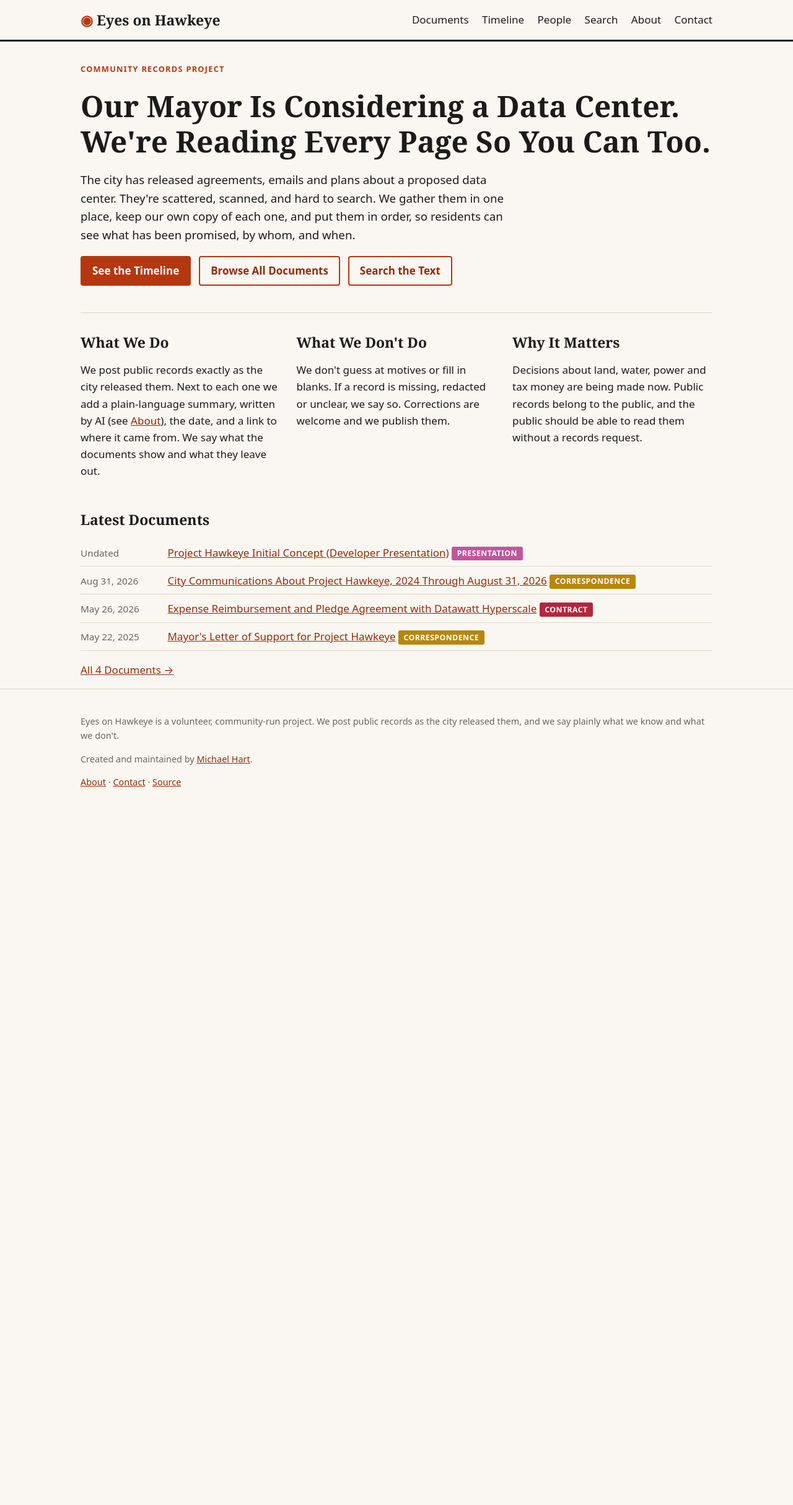
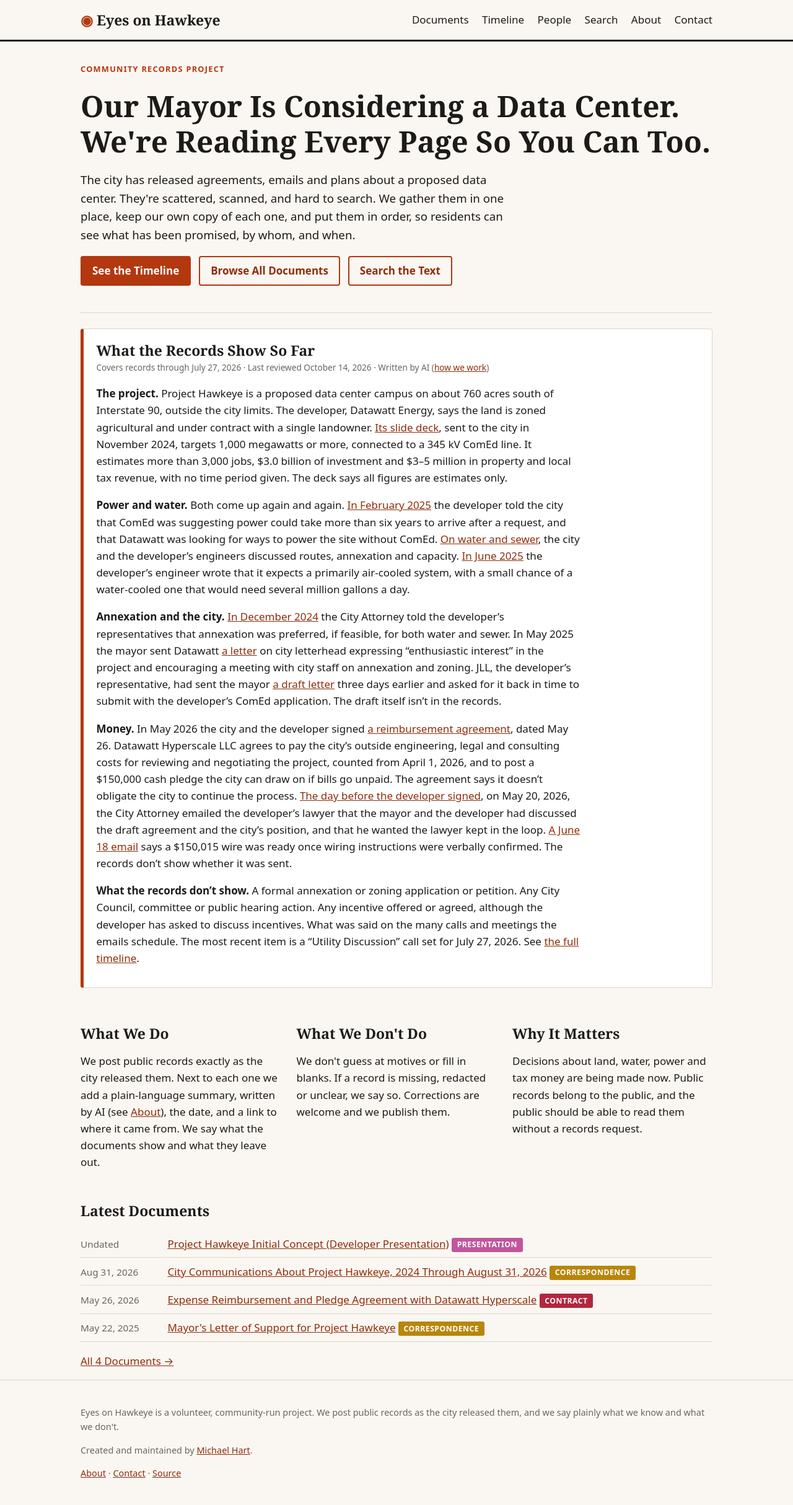
Before and after one commit to michaeldhart/eyes-on-hawkeye, a Jekyll site: the page built from index.md, in a window 1280 px wide. Shown: the whole page at 62% size. Built offline with Jekyll 4.4.1, drawn with Linux system fonts in a browser that asks for light colours; before the commit the page ends 1313 px from its top, so only the background shows below that.

Commit message:
Home page: add "What the Records Show So Far" overview with coverage and review dates
Prose with every claim linked to its entry or document, an AI label, and a
"what the records don't show" paragraph. check_people.py warns when a record
is newer than the overview's coverage date.

Co-Authored-By: Claude Sonnet 5.5 <noreply@anthropic.com>

```diff
--- a/_config.yml
+++ b/_config.yml
@@ -12,6 +12,13 @@ contact_form_url: https://docs.google.com/forms/d/e/1FAIpQLSe2vlTj41j0sDUg6e8GYa
 # (the Pages workflow), so local previews never record a hit. What it collects is
 # disclosed on /about/, which is also gated on this key.
 goatcounter_code: eyesonhawkeye
+
+# The home page overview ("What the Records Show So Far") is rewritten by hand.
+# overview_through = the newest record it covers; overview_reviewed = when it was last
+# checked against the records. scripts/check_people.py warns if a record is newer than
+# overview_through. Update both whenever the overview text changes.
+overview_through: 2026-07-27
+overview_reviewed: 2026-10-14
 
 author:
   name: Michael Hart
--- a/assets/css/site.css
+++ b/assets/css/site.css
@@ -99,3 +99,8 @@ ul.plain { list-style: none; padding: 0; } ul.plain li { padding: .25rem 0; }
 .names { font-size: .9rem; } .names strong { font-weight: 600; margin-right: .3rem; }
 .names a { margin-right: .6rem; white-space: nowrap; }
 .who { font-size: .85rem; color: var(--muted); } .who a { margin-right: .5rem; }
+
+.overview { margin: 1.5rem 0; padding: .2rem 1.2rem 1rem; background: var(--card); border: 1px solid var(--line); border-left: 5px solid var(--accent); border-radius: 4px; }
+.overview h2 { margin-top: 1rem; }
+.overview-meta { font-size: .8rem; color: var(--muted); margin: -.3rem 0 1rem; }
+.overview p { max-width: 46rem; }
--- a/index.md
+++ b/index.md
@@ -11,6 +11,21 @@ title: Home
     <a class="btn ghost" href="{{ '/documents/' | relative_url }}">Browse All Documents</a>
     <a class="btn ghost" href="{{ '/search/' | relative_url }}">Search the Text</a>
   </p>
+</section>
+
+<section class="overview" markdown="1">
+## What the Records Show So Far
+<p class="overview-meta">Covers records through {{ site.overview_through | date: "%B %-d, %Y" }} &middot; Last reviewed {{ site.overview_reviewed | date: "%B %-d, %Y" }} &middot; Written by AI (<a href="{{ '/about/#how-we-work' | relative_url }}">how we work</a>)</p>
+
+**The project.** Project Hawkeye is a proposed data center campus on about 760 acres south of Interstate 90, outside the city limits. The developer, Datawatt Energy, says the land is zoned agricultural and under contract with a single landowner. [Its slide deck]({{ '/timeline/' | relative_url }}#2024-11-25-developer-brief-jobs-investment-estimates), sent to the city in November 2024, targets 1,000 megawatts or more, connected to a 345 kV ComEd line. It estimates more than 3,000 jobs, $3.0 billion of investment and $3–5 million in property and local tax revenue, with no time period given. The deck says all figures are estimates only.
+
+**Power and water.** Both come up again and again. [In February 2025]({{ '/timeline/' | relative_url }}#2025-02-10-comed-power-could-take-six-years) the developer told the city that ComEd was suggesting power could take more than six years to arrive after a request, and that Datawatt was looking for ways to power the site without ComEd. [On water and sewer]({{ '/timeline/' | relative_url }}#2024-12-09-water-and-sewer-routes-annexation-preferred), the city and the developer's engineers discussed routes, annexation and capacity. [In June 2025]({{ '/timeline/' | relative_url }}#2025-06-05-manhard-asks-about-water-sewer-and-incentives) the developer's engineer wrote that it expects a primarily air-cooled system, with a small chance of a water-cooled one that would need several million gallons a day.
+
+**Annexation and the city.** [In December 2024]({{ '/timeline/' | relative_url }}#2024-12-09-water-and-sewer-routes-annexation-preferred) the City Attorney told the developer's representatives that annexation was preferred, if feasible, for both water and sewer. In May 2025 the mayor sent Datawatt [a letter]({{ '/documents/letter-of-support/' | relative_url }}) on city letterhead expressing "enthusiastic interest" in the project and encouraging a meeting with city staff on annexation and zoning. JLL, the developer's representative, had sent the mayor [a draft letter]({{ '/timeline/' | relative_url }}#2025-05-19-jll-sends-draft-letter-of-support) three days earlier and asked for it back in time to submit with the developer's ComEd application. The draft itself isn't in the records.
+
+**Money.** In May 2026 the city and the developer signed [a reimbursement agreement]({{ '/documents/expense-reimbursement-agreement/' | relative_url }}), dated May 26. Datawatt Hyperscale LLC agrees to pay the city's outside engineering, legal and consulting costs for reviewing and negotiating the project, counted from April 1, 2026, and to post a $150,000 cash pledge the city can draw on if bills go unpaid. The agreement says it doesn't obligate the city to continue the process. [The day before the developer signed]({{ '/timeline/' | relative_url }}#2026-05-20-mayor-met-with-developer-city-attorney-notifies-counsel), on May 20, 2026, the City Attorney emailed the developer's lawyer that the mayor and the developer had discussed the draft agreement and the city's position, and that he wanted the lawyer kept in the loop. [A June 18 email]({{ '/timeline/' | relative_url }}#2026-06-18-wire-instructions-sent-150015-ready) says a $150,015 wire was ready once wiring instructions were verbally confirmed. The records don't show whether it was sent.
+
+**What the records don't show.** A formal annexation or zoning application or petition. Any City Council, committee or public hearing action. Any incentive offered or agreed, although the developer has asked to discuss incentives. What was said on the many calls and meetings the emails schedule. The most recent item is a "Utility Discussion" call set for July 27, 2026. See [the full timeline]({{ '/timeline/' | relative_url }}).
 </section>
 
 <section class="cols">
```
Also changed, not shown: CLAUDE.md (+2 -1 lines), scripts/check_people.py (+25 -0 lines), README.md.
